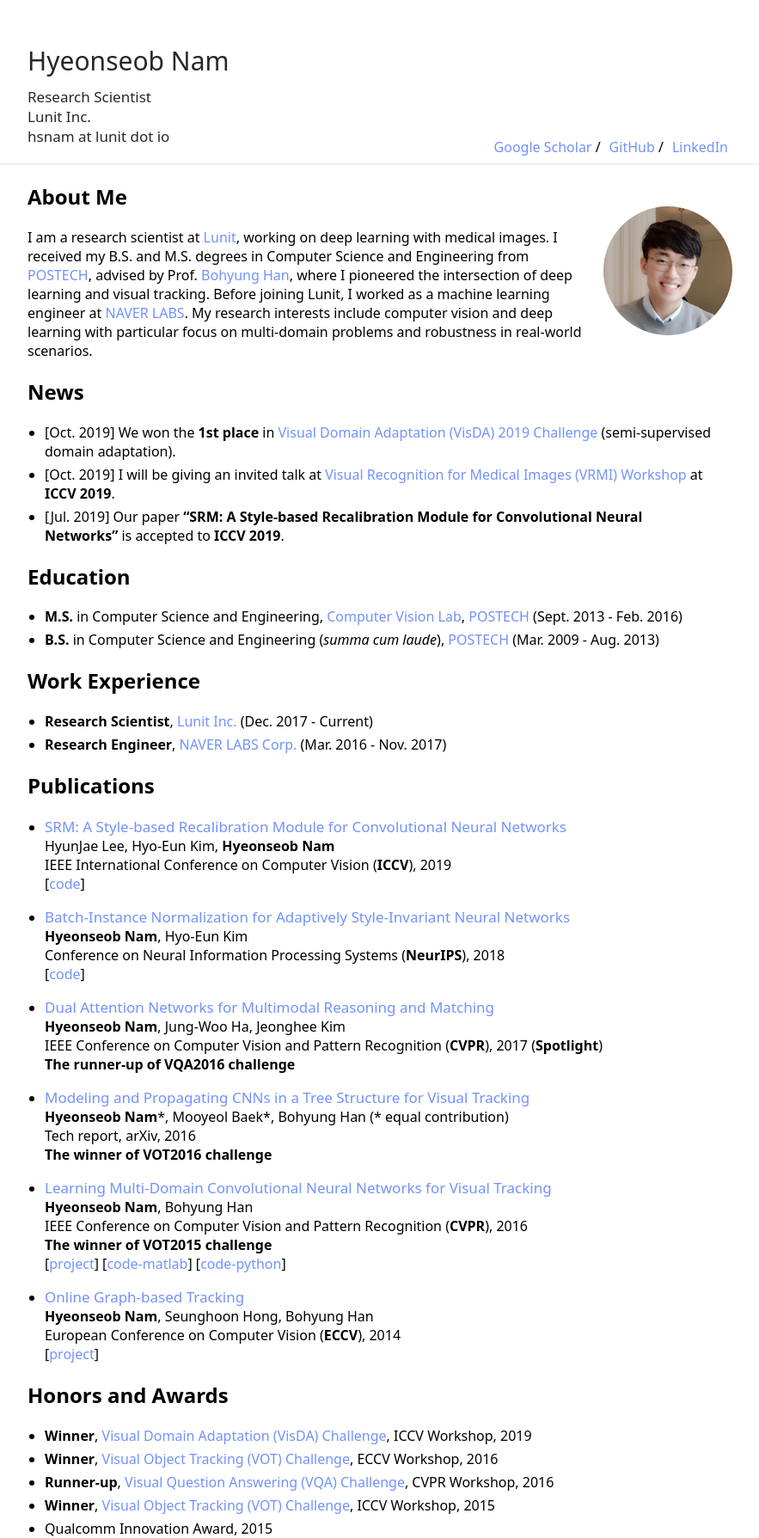
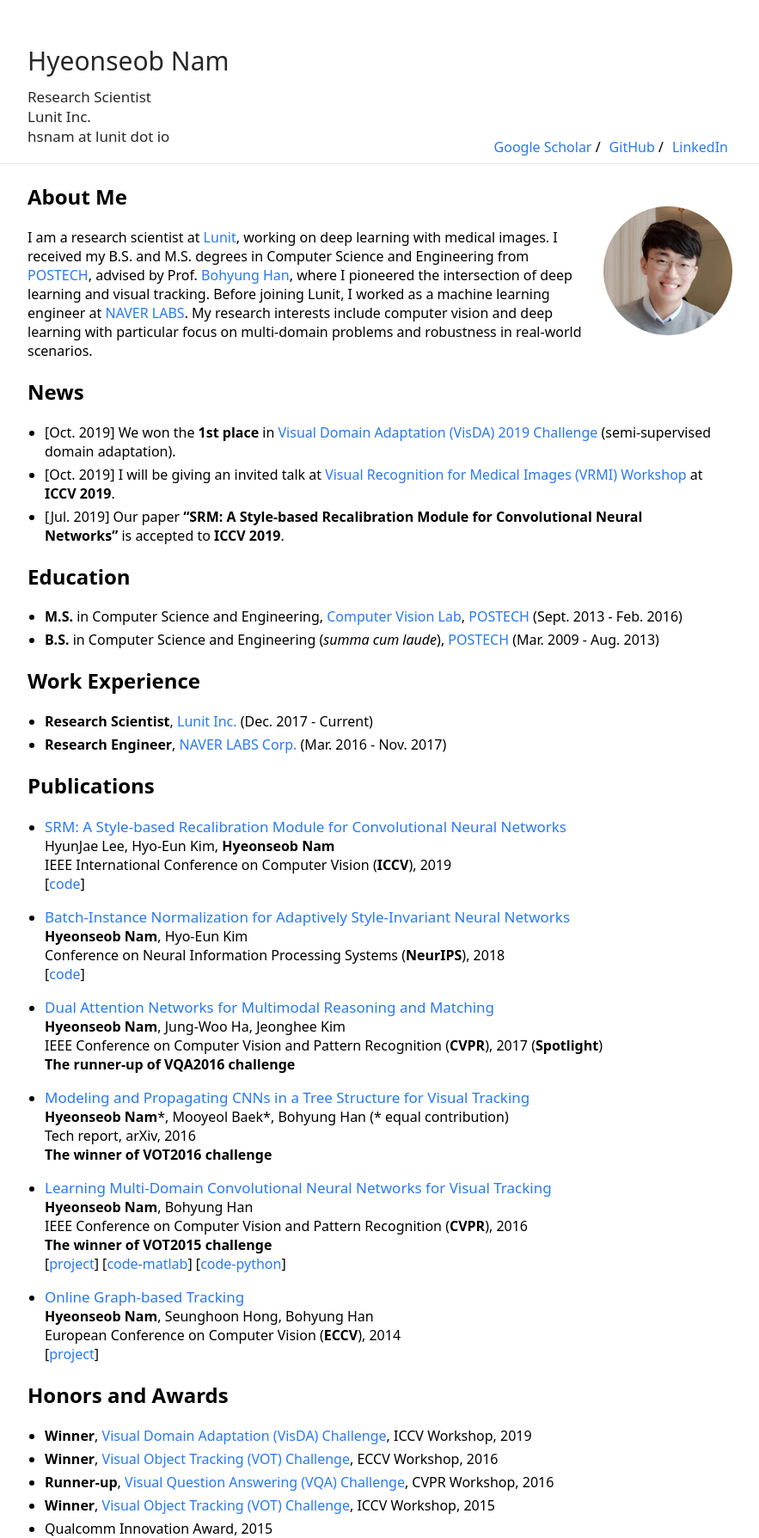
Before and after one commit to gholste/hyeonseobnam.github.io, a Jekyll site: the page built from index.md, in a window 1280 px wide. Shown: the whole page at 86% size, without its empty margins (198-1081 px from the left). Built offline with Jekyll 4.4.1, drawn with Linux system fonts in a browser that asks for light colours.

Commit message:
Update vars.scss

```diff
--- a/_sass/vars.scss
+++ b/_sass/vars.scss
@@ -2,7 +2,7 @@
  * Customization Variables
  */
 
-$accent: #7292fd;
+$accent: #2779F6;
 $image-size: 150px;
 
 /*
```
